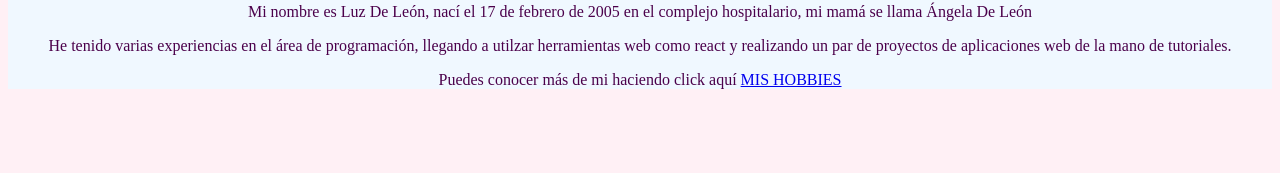
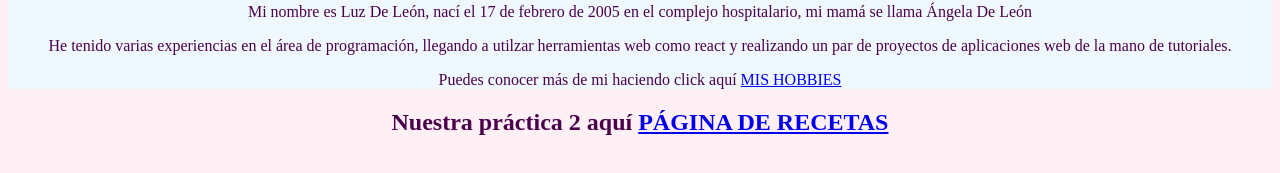
Before and after one commit to luzdl/practicaprogramacion, a plain HTML site: page PRESENTACION/index.html in a window 1280 px wide. Shown: the part 595-768 px from the top of the page. Drawn offline with Linux system fonts and the light colour scheme.

Commit message:
link a las recetas

```diff
--- a/PRESENTACION/index.html
+++ b/PRESENTACION/index.html
@@ -45,5 +45,15 @@
         </center>
     </section>
 
+    <section>
+        <center>
+            <h2>
+                Nuestra práctica 2 aquí
+                <a href="../RECETAS/HOME.html">PÁGINA DE RECETAS</a>
+            </h2>
+        </center>
+
+    </section>
+
 </body>
 </html>
```
